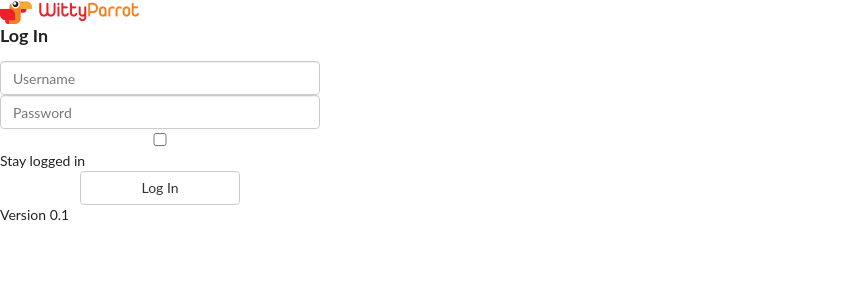
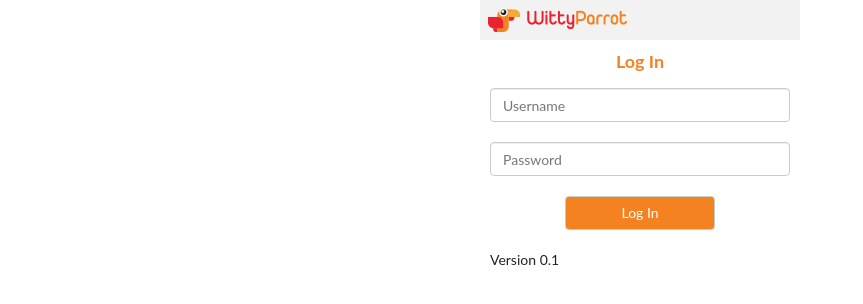
Before and after one commit to ranjit-singh/linkedinExt, a browser extension: page development/index.html at #/main in a window 1280 px wide. Shown: the whole page, without its empty margins (0-863 px from the left). Drawn offline with nearby package versions, Linux system fonts and the light colour scheme; some packages are replaced by stand-ins of ours; files that its build step writes are made by us from their sources.

Commit message:
css file added

```diff
--- /dev/null
+++ b/development/styles/login.less
@@ -0,0 +1,27 @@
+.LoginBx{
+  margin:10px;
+  h3{
+    color: #f58220;
+    margin-bottom: 15px;
+    margin-top: 15px;
+    text-align: center;
+  }
+  input{
+    margin-bottom: 20px;
+  }
+  .LoginButton{
+    background-color:#f58220;
+    color: #fff;
+  }
+}
+#OuterWrap{
+  display: flex;
+  justify-content: center;
+  align-items: center;
+}
+.WittyParrotLogo{
+padding: 8px;
+margin-bottom: 10px;
+width: 100%;
+background-color: #f2f2f2;
+}
--- a/development/styles/main.less
+++ b/development/styles/main.less
@@ -1,2 +1,3 @@
 @import "tab.less";
 @import "common.less";
+@import "login.less";
--- a/development/styles/tab.less
+++ b/development/styles/tab.less
@@ -62,8 +62,6 @@ input{
 .mainContainer{
     margin-right: auto;
     margin-left: auto;
-    padding-left: 15px;
-    padding-right: 15px;
 }
 .nav-pills>li{
     float: left;
--- a/development/views/login.html
+++ b/development/views/login.html
@@ -1,4 +1,4 @@
-<div class="col-xs-11 col-sm-6 col-md-3 LoginInnerContainer">
+<div class="col-xs-12 col-sm-6 col-md-3 LoginInnerContainer">
    <div class="WittyParrotLogo">
       <img src="../images/logo_for_login.png">
    </div>
@@ -9,9 +9,6 @@
          oninvalid="setCustomValidity('Please enter email address.')"
          onchange="try{setCustomValidity('')}catch(e){}">
          <input type="password" class="form-control" ng-model="password" placeholder="Password" required>
-         <div class="col-xs-12 StayLoggedIn">
-            <input type="checkbox"> Stay logged in
-         </div>
          <input type="submit" class="btn btn-default LoginButton col-xs-offset-3 col-xs-6" value="Log In">
       </form>
       <div class="col-xs-12 AppVersion">
```
Also changed, not shown: development/views/main.html (+1 -1 lines), development/manifest.json, development/styles/main.css.
